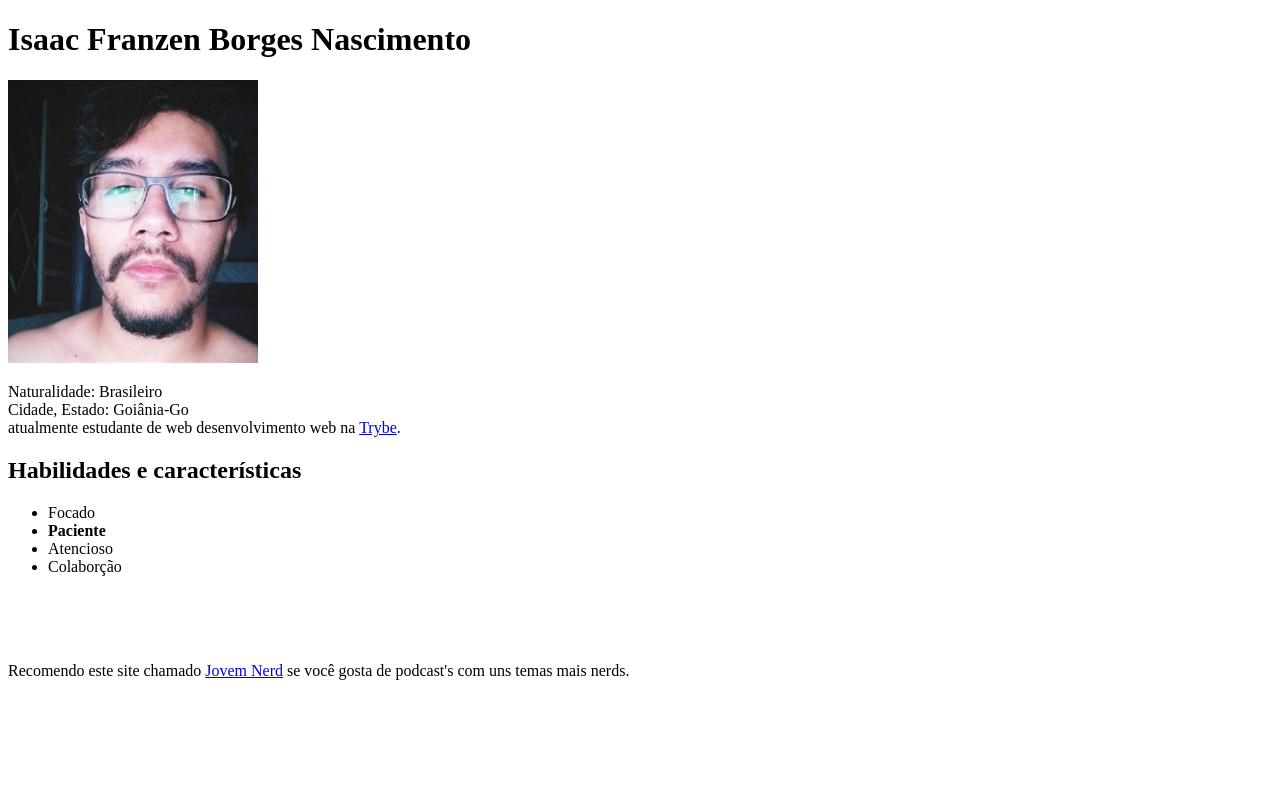
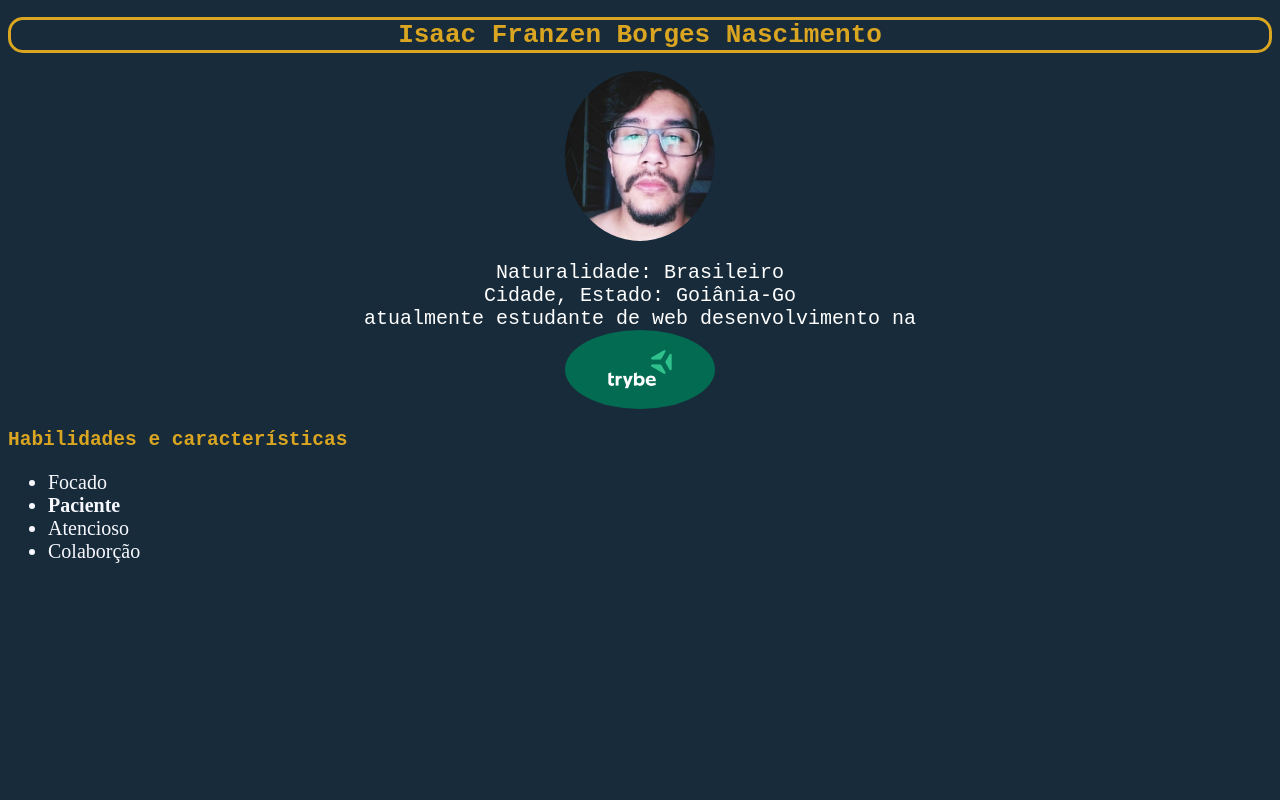
Before and after one commit to IsaacFranzen/IsaacFranzen.github.io, a plain HTML site: page index.html in a window 1280 px wide. Shown: the top 800 px of the page. Drawn offline with Linux system fonts and the light colour scheme.

Commit message:
Colocando css no portfolio

```diff
--- a/index.html
+++ b/index.html
@@ -3,11 +3,56 @@
     <head>
         <meta charset="UTF-8">
         <title>HTMl</title>
+        <style>
+            body{
+                font-family: monospace;
+                background-color:#172B3A;
+
+
+            }
+            img{
+            display: block;
+            margin-left: auto;
+            margin-right: auto;
+            width: 150px;
+            border-radius: 100%;
+
+           }
+           h1{
+               color: goldenrod;
+               text-align: center;
+               opacity: 0,8;
+               border-style: solid;
+               border-radius: 15px;
+
+
+           }
+           h2{
+               text-align: left;
+               color: goldenrod;
+           }
+
+           p{
+               text-align:center;
+               color: white;
+               font-size: 20px;
+
+           }
+           ul{
+               text-align: left;
+               color: ghostwhite;
+               font-size: 20px;
+               font-family: bold;
+           }
+
+
+
+        </style>
     </head>
     <body>
         <h1 id="topo">Isaac Franzen Borges Nascimento</h1>
-        <img src="fotodeperfil.jpeg" alt="Foto de perfil." width="250px">
-        <p>Naturalidade: Brasileiro<br>Cidade, Estado: Goiânia-Go<br>atualmente estudante de web desenvolvimento web na <a href="https://www.betrybe.com/" target="_blank">Trybe</a>.</p>
+        <img id="perfil" src="fotodeperfil.jpeg" alt="Foto de perfil.">
+        <p>Naturalidade: Brasileiro<br>Cidade, Estado: Goiânia-Go<br>atualmente estudante de web desenvolvimento na <a  href="https://www.betrybe.com/" target="_blank"><img src="trybelogo.png" alt=""></a></p>
         <h2>Habilidades e características</h2>
         <ul>
             <li>Focado</li>
@@ -15,12 +60,15 @@
             <li>Atencioso</li>
             <li>Colaborção</li>
         </ul>
+        <br><br><br><br><br><br><br><br><br><br><br><br><br><br><br>
         <br><br><br>
         <p>Recomendo este site chamado <a href="https://jovemnerd.com.br/nerdcast/" target="_blank">Jovem Nerd</a> se você gosta de podcast's com uns temas mais nerds.</p>
         <br><br><br><br><br><br><br>
-
+        <br><br><br>
+        <br><br><br>
+        <p>Minhas redes socias:</p>
         <a href="https://github.com/IsaacFranzen" target="_blank"><img src="githubicon.jpeg" alt="github icon" width="100"></a>
-        <a href="#topo"><p> voltar ao topo.</p></a>
+        <a id="botao" href="#topo"><p> voltar ao topo.</p></a>
 
 
 
```
Also changed, not shown: trybelogo.png (added).
